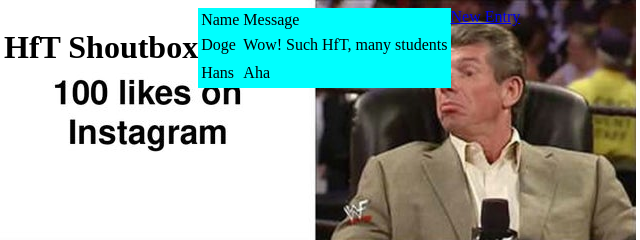
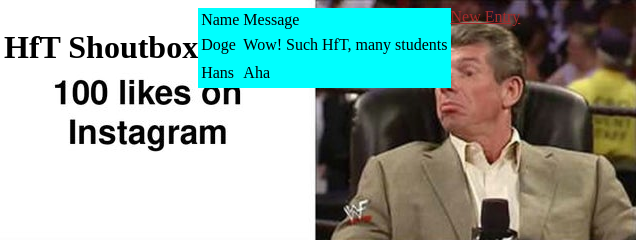
Before and after one commit to hft-stuttgart-ipr/hft-asgmt-css-x9DroiD9x, a website: page index.html in a window 1280 px wide. In both pictures the pointer is over the link "New Entry". Shown: the top 240 px of the page, 4-644 px from the left. Drawn offline with Linux system fonts and the light colour scheme.

Commit message:
create hover effect for links

```diff
--- a/style.css
+++ b/style.css
@@ -7,3 +7,7 @@ body {
 table {
     background-color: aqua;
 }
+
+a:hover {
+    color: brown;
+}
```
Also changed, not shown: README.md.
